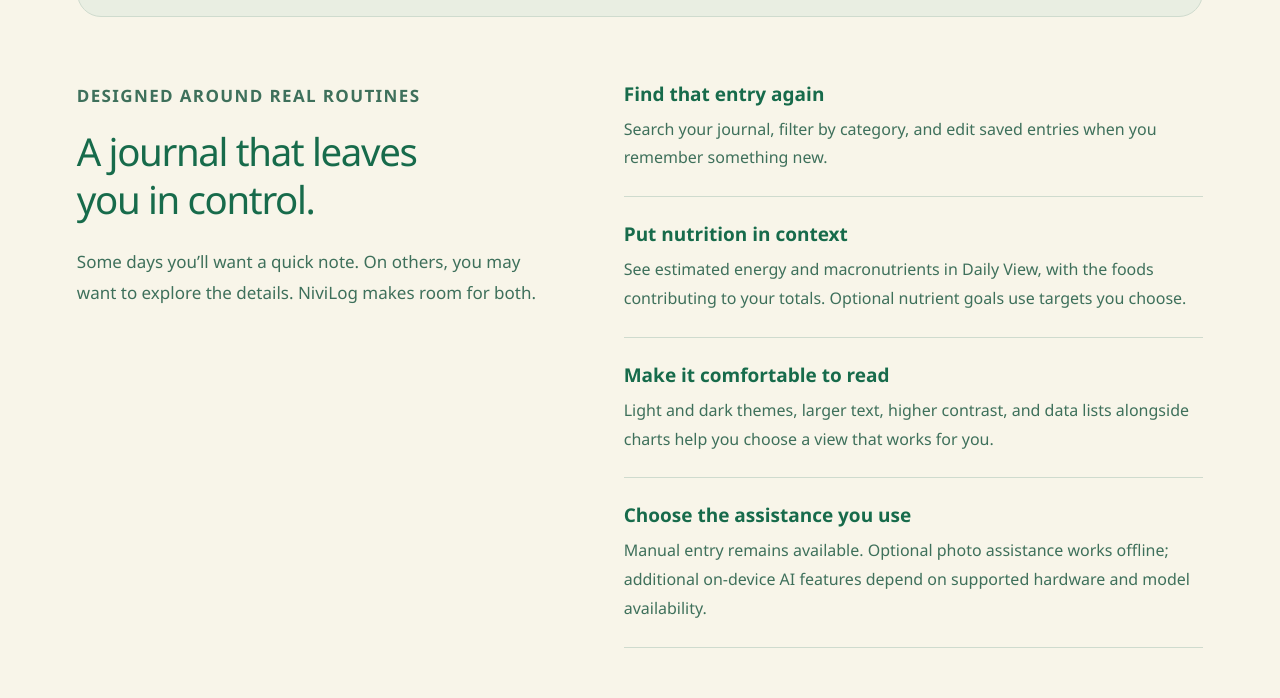
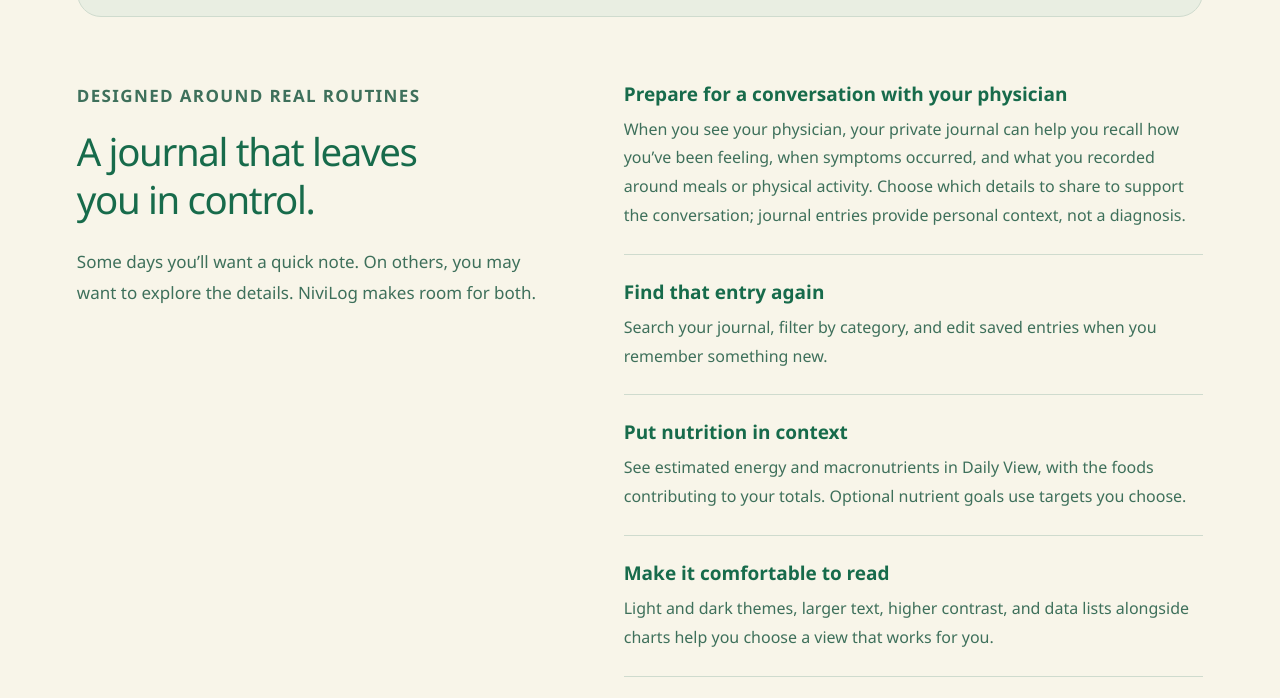
Before and after one commit to Jitendra1965/hoplontec-LandingPage, a plain HTML site: page hoplontec-LandingPage/nivilog.html in a window 1280 px wide. Shown: the part 3803-4501 px from the top of the page. Drawn offline with Linux system fonts and the light colour scheme.

Commit message:
Add physician-visit benefit to NiviLog page

```diff
--- a/hoplontec-LandingPage/nivilog.html
+++ b/hoplontec-LandingPage/nivilog.html
@@ -51,7 +51,7 @@
           <article><div class="nivi-screen"><img src="assets/nivilog-meal-review.webp" alt="Meal review screen for checking food matches and adjusting portions before saving" width="640" height="1387" loading="lazy" decoding="async"></div><h3>Make the details yours</h3><p>Check suggested foods and portions before saving. Correct a match or change an amount; nutrition estimates follow the details you confirm.</p></article>
           <article><div class="nivi-screen"><img src="assets/nivilog-patterns.webp" alt="Patterns screen with seven, thirty, and ninety-day views and recorded-day counts" width="640" height="1387" loading="lazy" decoding="async"></div><h3>Look back with context</h3><p>Review feelings, mood, energy, or symptoms over 7, 30, or 90 days. See how many days you recorded, with gaps left visible rather than guessed.</p></article>
         </div><p class="nivi-caption">Screens show example journal entries from the development app.</p></section>
-        <section class="nivi-details product-section" aria-labelledby="everyday-title"><div><p class="eyebrow">DESIGNED AROUND REAL ROUTINES</p><h2 id="everyday-title">A journal that leaves<br>you in control.</h2><p>Some days you’ll want a quick note. On others, you may want to explore the details. NiviLog makes room for both.</p></div><dl><div><dt>Find that entry again</dt><dd>Search your journal, filter by category, and edit saved entries when you remember something new.</dd></div><div><dt>Put nutrition in context</dt><dd>See estimated energy and macronutrients in Daily View, with the foods contributing to your totals. Optional nutrient goals use targets you choose.</dd></div><div><dt>Make it comfortable to read</dt><dd>Light and dark themes, larger text, higher contrast, and data lists alongside charts help you choose a view that works for you.</dd></div><div><dt>Choose the assistance you use</dt><dd>Manual entry remains available. Optional photo assistance works offline; additional on-device AI features depend on supported hardware and model availability.</dd></div></dl></section>
+        <section class="nivi-details product-section" aria-labelledby="everyday-title"><div><p class="eyebrow">DESIGNED AROUND REAL ROUTINES</p><h2 id="everyday-title">A journal that leaves<br>you in control.</h2><p>Some days you’ll want a quick note. On others, you may want to explore the details. NiviLog makes room for both.</p></div><dl><div><dt>Prepare for a conversation with your physician</dt><dd>When you see your physician, your private journal can help you recall how you’ve been feeling, when symptoms occurred, and what you recorded around meals or physical activity. Choose which details to share to support the conversation; journal entries provide personal context, not a diagnosis.</dd></div><div><dt>Find that entry again</dt><dd>Search your journal, filter by category, and edit saved entries when you remember something new.</dd></div><div><dt>Put nutrition in context</dt><dd>See estimated energy and macronutrients in Daily View, with the foods contributing to your totals. Optional nutrient goals use targets you choose.</dd></div><div><dt>Make it comfortable to read</dt><dd>Light and dark themes, larger text, higher contrast, and data lists alongside charts help you choose a view that works for you.</dd></div><div><dt>Choose the assistance you use</dt><dd>Manual entry remains available. Optional photo assistance works offline; additional on-device AI features depend on supported hardware and model availability.</dd></div></dl></section>
         <section id="privacy" class="product-section" aria-labelledby="privacy-title"><p class="eyebrow">PRIVACY &amp; CHOICE</p><h2 id="privacy-title">Your journal, with controls that matter.</h2><p class="product-lead">Read our <a href="nivilog-privacy.html">Privacy Policy</a> and <a href="nivilog-terms.html">Terms of Use</a> for the full details.</p><div class="info-grid"><article class="info-card"><h3>Local by default</h3><p>The development build keeps journals encrypted on your device and uses device authentication to unlock them.</p></article><article class="info-card"><h3>Optional connections</h3><p>Pattern analysis, voice, and Google Sheets sync are separate choices. Google Sheets sync is optional; synced Sheets and exports are readable copies outside local encryption.</p></article><article class="info-card"><h3>Access to your records</h3><p>Local export, local erasure, and consent controls are part of the app. Connected Google copies are managed separately.</p></article></div></section>
         <section id="questions" class="product-section nivi-faq" aria-labelledby="questions-title"><div><p class="eyebrow">A FEW THINGS YOU MAY BE WONDERING</p><h2 id="questions-title">Before you begin.</h2><p>More about how NiviLog is being built, and what to expect at launch.</p></div><div class="nivi-faq-list">
           <details><summary>When can I download NiviLog?</summary><p>NiviLog is coming soon. App Store and Google Play links will be added here when available. A release date has not yet been announced.</p></details>
@@ -61,6 +61,7 @@
           <details><summary>Do I need AI to log a meal?</summary><p>No. You can type a description and review foods and portions without AI. Optional on-device AI assistance depends on compatible Apple Intelligence or Gemini Nano devices and model availability. Photo assistance is a separate offline feature, and suggested matches still need your review.</p></details>
           <details><summary>What happens to my meal photos?</summary><p>In the development app, meal photos are processed locally to suggest foods. They are not uploaded or saved to the journal. You review the suggestions and save the food details you choose.</p></details>
           <details><summary>Can patterns explain what is causing a symptom?</summary><p>No. Journal patterns describe associations in the entries you record; they do not establish a cause, diagnose a condition, or identify safe foods. NiviLog is a reflection tool, not a substitute for medical care.</p></details>
+          <details><summary>Can my journal help when I see my physician?</summary><p>Yes. Looking back at your entries can help you describe how you have been feeling over time instead of relying on memory alone. You can choose to show relevant entries during your appointment. NiviLog does not automatically send your journal to a physician, and the records do not establish a diagnosis or what caused a symptom.</p></details>
           <details><summary>Can I export or delete my journal?</summary><p>The app includes local export and erasure controls, protected by device authentication. If you choose Google Sheets sync or make an export, those copies exist separately from the encrypted local journal and must be managed separately.</p></details>
         </div></section>
         <section class="product-note" aria-labelledby="wellbeing-note"><h2 id="wellbeing-note">A journal for reflection.</h2><p>NiviLog is not a diagnostic tool. Nutrition values are estimates, and patterns in journal entries do not establish cause and effect, diagnose allergies, or identify safe foods or portions.</p></section>
```
